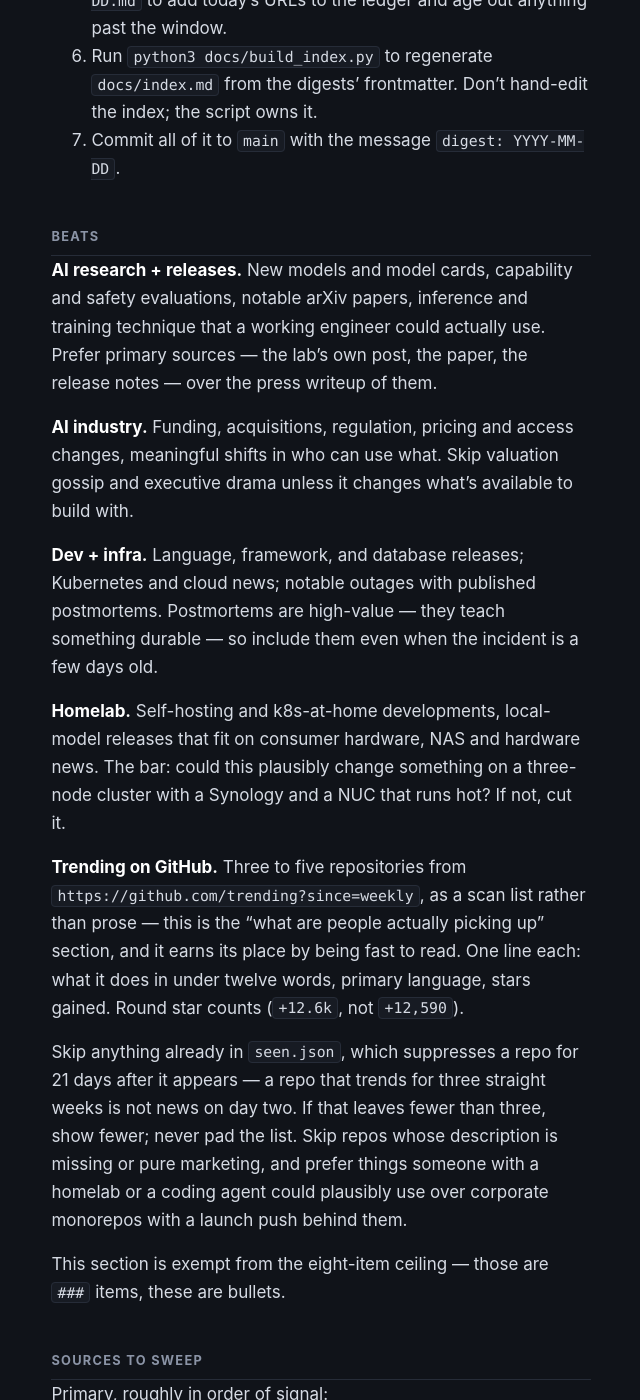
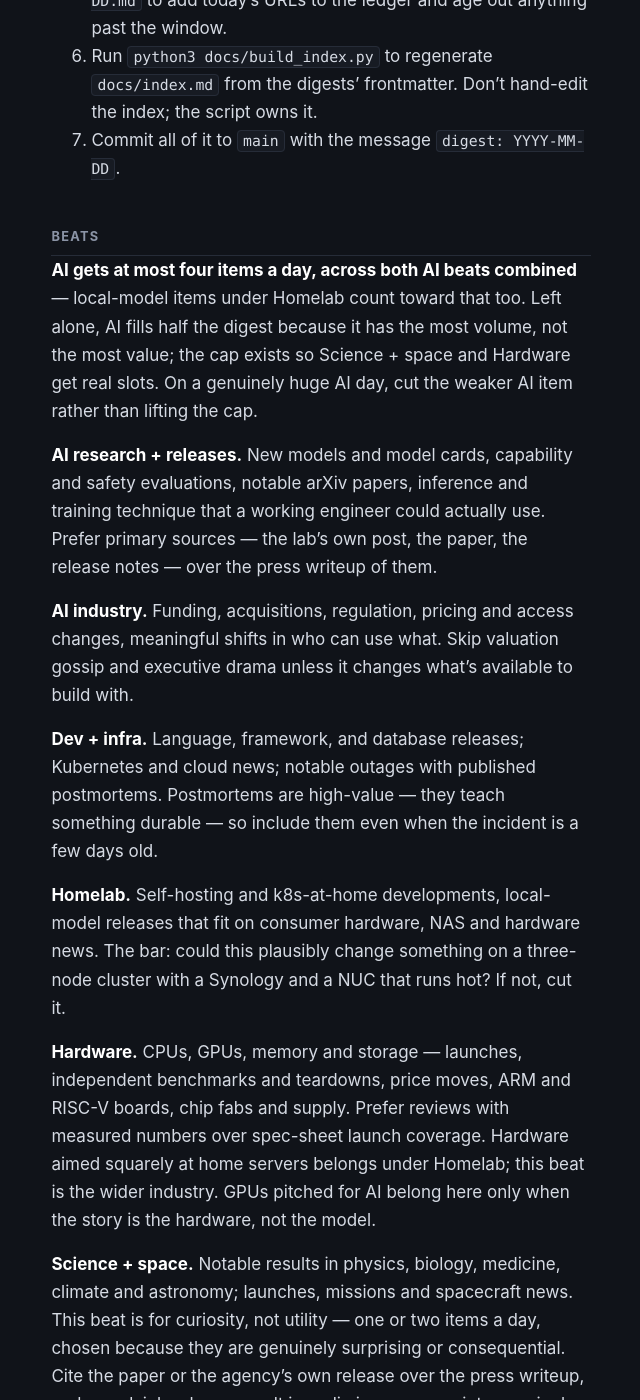
Before and after one commit to astzum/news, a Jekyll site: the page built from docs/GENERATOR.md, in a window 1280 px wide and 1400 px high, scrolled down 1659 px. Shown: the whole window, without its empty margins (319-959 px from the left). Built offline with Jekyll 4.4.1, drawn with Linux system fonts in a browser that asks for light colours; our own code applies the rules of GitHub Pages for plain Markdown files; some of the changed text lies outside the part shown.

Commit message:
generator: add Hardware and Science + space beats, cap AI at four items
AI was taking roughly half of each digest. Cap the two AI beats (plus
local-model homelab items) at four combined so the new beats get slots.

Co-Authored-By: Claude Opus 5.5 <noreply@anthropic.com>

```diff
--- a/docs/GENERATOR.md
+++ b/docs/GENERATOR.md
@@ -54,6 +54,12 @@ carry the detail. Whole digest should land near 700 words and must stay under 90
 7. Commit all of it to `main` with the message `digest: YYYY-MM-DD`.
 
 ## Beats
+
+**AI gets at most four items a day, across both AI beats combined** — local-model
+items under Homelab count toward that too. Left alone, AI fills half the digest
+because it has the most volume, not the most value; the cap exists so Science +
+space and Hardware get real slots. On a genuinely huge AI day, cut the weaker AI
+item rather than lifting the cap.
 
 **AI research + releases.** New models and model cards, capability and safety
 evaluations, notable arXiv papers, inference and training technique that a working
@@ -72,6 +78,18 @@ teach something durable — so include them even when the incident is a few days
 on consumer hardware, NAS and hardware news. The bar: could this plausibly change
 something on a three-node cluster with a Synology and a NUC that runs hot? If not,
 cut it.
+
+**Hardware.** CPUs, GPUs, memory and storage — launches, independent benchmarks and
+teardowns, price moves, ARM and RISC-V boards, chip fabs and supply. Prefer reviews
+with measured numbers over spec-sheet launch coverage. Hardware aimed squarely at
+home servers belongs under Homelab; this beat is the wider industry. GPUs pitched
+for AI belong here only when the story is the hardware, not the model.
+
+**Science + space.** Notable results in physics, biology, medicine, climate and
+astronomy; launches, missions and spacecraft news. This beat is for curiosity, not
+utility — one or two items a day, chosen because they are genuinely surprising or
+consequential. Cite the paper or the agency's own release over the press writeup,
+and say plainly when a result is preliminary, a preprint, or a single small study.
 
 **Trending on GitHub.** Three to five repositories from
 `https://github.com/trending?since=weekly`, as a scan list rather than prose — this is
@@ -99,6 +117,10 @@ Primary, roughly in order of signal:
   this cluster (ArgoCD, Grafana, Loki, Prometheus, Pi-hole, ntfy, Home Assistant)
 - Hugging Face trending models; `github.com/trending?since=weekly` for the repo list
 - r/selfhosted and r/LocalLLaMA for the homelab beat
+- Hardware: Chips and Cheese, ServeTheHome, Phoronix benchmarks, AnandTech-style
+  reviews from whoever still does them, and vendors' own launch posts
+- Science + space: Nature and Science news sections, Quanta, Ars Technica science,
+  NASA, ESA, CSIRO, the Australian Space Agency, and SpaceFlightNow for launches
 
 Also sweep, so that one community's front page is not the de facto editor:
 Lobsters, LWN, r/programming, the Changelog, and the mailing lists or release notes of
@@ -159,6 +181,12 @@ building with this stuff. Never restate the headline in the body.>
 ## Homelab
 ...
 
+## Hardware
+...
+
+## Science + space
+...
+
 ## Trending on GitHub
 
 - **[owner/repo](https://github.com/owner/repo)** — what it is, under 12 words. `Go` · +12.6k
--- a/docs/build_index.py
+++ b/docs/build_index.py
@@ -61,7 +61,7 @@ def main():
         "",
         "# Daily Digest",
         "",
-        "AI, dev, and homelab news — one page a day. Newest first.",
+        "AI, dev, homelab, hardware, and science news — one page a day. Newest first.",
         "",
     ]
     body.extend(rows_for(recent) or ["*No digests yet.*"])
```
Also changed, not shown: other parts of docs/GENERATOR.md (+1 -1 lines), docs/index.md (+1 -1 lines).
